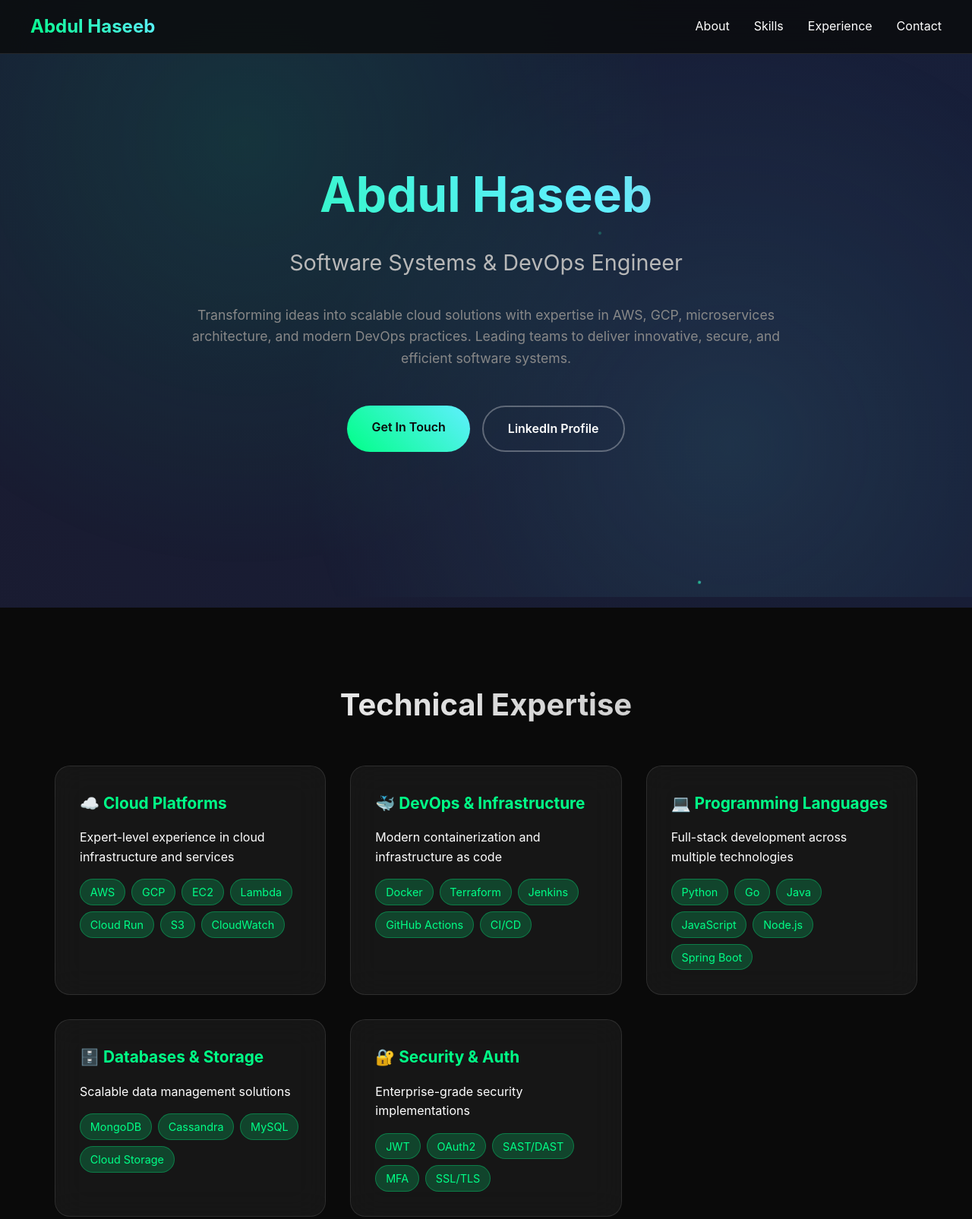
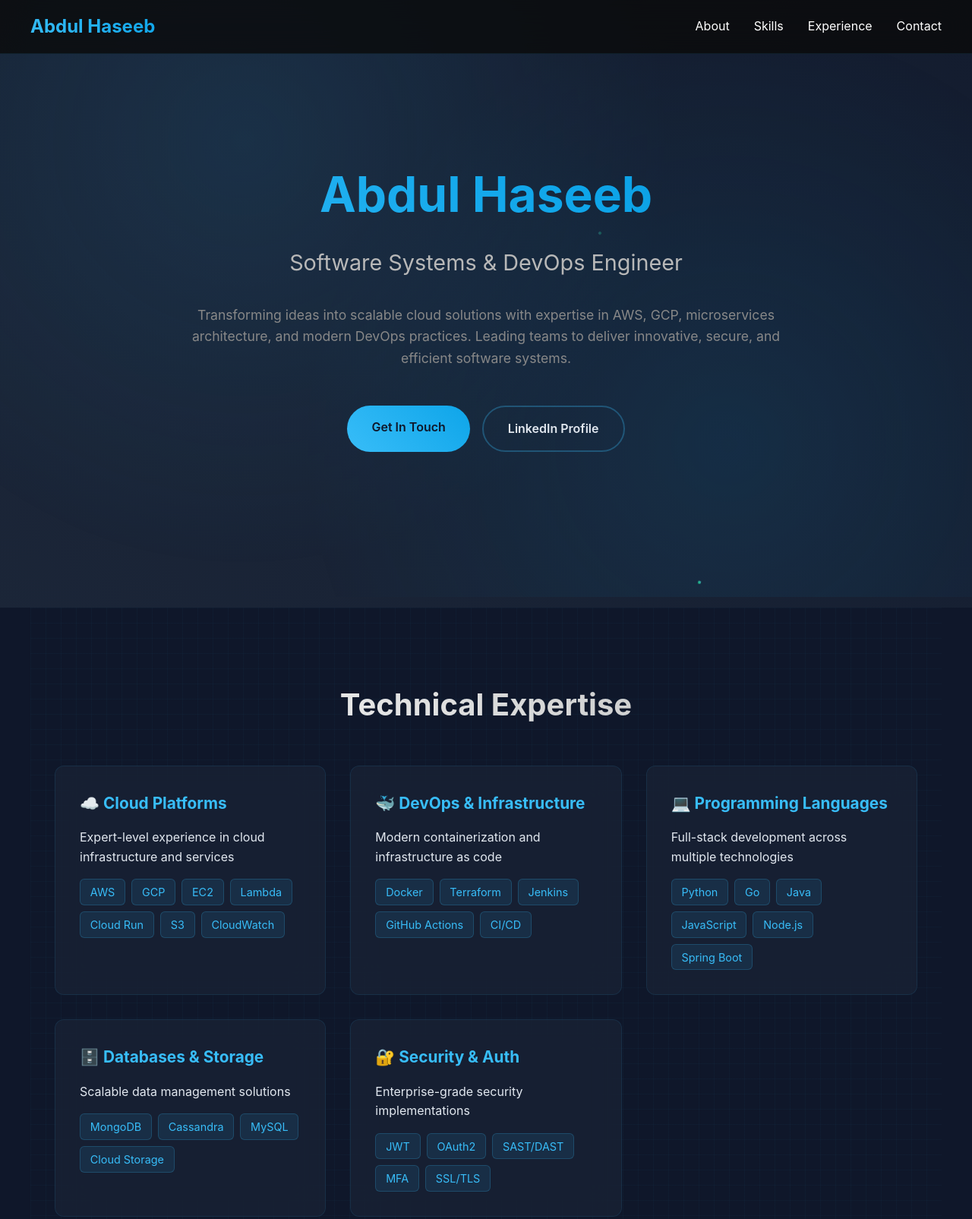
Before and after one commit to abdul-haseeb-HSB/portfolio, a plain HTML site: page index.html in a window 1280 px wide. Shown: the top 1605 px of the page at 76% size. Drawn offline with Linux system fonts and the light colour scheme.

Commit message:
Aesthatic changes

```diff
--- a/index.html
+++ b/index.html
@@ -13,8 +13,8 @@
 
         body {
             font-family: 'Inter', -apple-system, BlinkMacSystemFont, 'Segoe UI', sans-serif;
-            background: #0a0a0a;
-            color: #ffffff;
+            background: #0f172a;
+            color: #e2e8f0;
             overflow-x: hidden;
             line-height: 1.6;
         }
@@ -26,7 +26,7 @@
             left: 0;
             width: 100%;
             height: 100%;
-            background: linear-gradient(45deg, #0a0a0a, #1a1a2e, #16213e);
+            background: linear-gradient(45deg, #0f172a, #1e293b, #0f172a);
             background-size: 400% 400%;
             animation: gradientShift 15s ease infinite;
             z-index: -2;
@@ -40,8 +40,8 @@
             width: 100%;
             height: 100%;
             background-image:
-                radial-gradient(circle at 25% 25%, rgba(0, 255, 135, 0.1) 0%, transparent 50%),
-                radial-gradient(circle at 75% 75%, rgba(96, 239, 255, 0.1) 0%, transparent 50%);
+                radial-gradient(circle at 25% 25%, rgba(56, 189, 248, 0.1) 0%, transparent 50%),
+                radial-gradient(circle at 75% 75%, rgba(14, 165, 233, 0.1) 0%, transparent 50%);
             animation: float 20s ease-in-out infinite;
         }
 
@@ -61,9 +61,9 @@
             top: 0;
             width: 100%;
             padding: 1rem 2rem;
-            background: rgba(10, 10, 10, 0.8);
+            background: rgba(15, 23, 42, 0.8);
             backdrop-filter: blur(20px);
-            border-bottom: 1px solid rgba(255, 255, 255, 0.1);
+            border-bottom: 1px solid rgba(56, 189, 248, 0.1);
             z-index: 1000;
             transition: all 0.3s ease;
         }
@@ -79,7 +79,7 @@
         .logo {
             font-size: 1.5rem;
             font-weight: bold;
-            background: linear-gradient(45deg, #00ff87, #60efff);
+            background: linear-gradient(45deg, #38bdf8, #0ea5e9);
             -webkit-background-clip: text;
             -webkit-text-fill-color: transparent;
         }
@@ -98,7 +98,7 @@
         }
 
         .nav-links a:hover {
-            color: #00ff87;
+            color: #38bdf8;
         }
 
         .nav-links a::after {
@@ -108,7 +108,7 @@
             left: 0;
             width: 0;
             height: 2px;
-            background: linear-gradient(45deg, #00ff87, #60efff);
+            background: linear-gradient(45deg, #38bdf8, #0ea5e9);
             transition: width 0.3s ease;
         }
 
@@ -135,7 +135,7 @@
         .hero h1 {
             font-size: clamp(2.5rem, 6vw, 4rem);
             margin-bottom: 1rem;
-            background: linear-gradient(45deg, #00ff87, #60efff, #ff6b6b);
+            background: linear-gradient(45deg, #38bdf8, #0ea5e9, #0284c7);
             -webkit-background-clip: text;
             -webkit-text-fill-color: transparent;
             background-size: 200% 200%;
@@ -184,19 +184,19 @@
         }
 
         .btn-primary {
-            background: linear-gradient(45deg, #00ff87, #60efff);
-            color: #0a0a0a;
+            background: linear-gradient(45deg, #38bdf8, #0ea5e9);
+            color: #0f172a;
         }
 
         .btn-secondary {
             background: transparent;
-            color: #ffffff;
-            border: 2px solid rgba(255, 255, 255, 0.3);
+            color: #e2e8f0;
+            border: 2px solid rgba(56, 189, 248, 0.3);
         }
 
         .btn:hover {
             transform: translateY(-3px);
-            box-shadow: 0 15px 30px rgba(0, 255, 135, 0.3);
+            box-shadow: 0 15px 30px rgba(56, 189, 248, 0.2);
         }
 
         /* Sections */
@@ -204,6 +204,7 @@
             padding: 6rem 2rem;
             max-width: 1200px;
             margin: 0 auto;
+            position: relative;
         }
 
         .section-title {
@@ -224,11 +225,11 @@
         }
 
         .skill-category {
-            background: rgba(255, 255, 255, 0.05);
+            background: rgba(30, 41, 59, 0.5);
             padding: 2rem;
-            border-radius: 20px;
+            border-radius: 12px;
             backdrop-filter: blur(20px);
-            border: 1px solid rgba(255, 255, 255, 0.1);
+            border: 1px solid rgba(56, 189, 248, 0.1);
             transition: all 0.3s ease;
             position: relative;
             overflow: hidden;
@@ -241,7 +242,7 @@
             left: -100%;
             width: 100%;
             height: 100%;
-            background: linear-gradient(90deg, transparent, rgba(0, 255, 135, 0.1), transparent);
+            background: linear-gradient(90deg, transparent, rgba(56, 189, 248, 0.1), transparent);
             transition: left 0.5s ease;
         }
 
@@ -251,11 +252,12 @@
 
         .skill-category:hover {
             transform: translateY(-10px);
-            border-color: rgba(0, 255, 135, 0.3);
+            border-color: rgba(56, 189, 248, 0.3);
+            box-shadow: 0 10px 30px rgba(56, 189, 248, 0.1);
         }
 
         .skill-category h3 {
-            color: #00ff87;
+            color: #38bdf8;
             margin-bottom: 1rem;
             font-size: 1.3rem;
         }
@@ -268,12 +270,32 @@
         }
 
         .skill-tag {
-            background: rgba(0, 255, 135, 0.2);
-            color: #00ff87;
+            background: rgba(56, 189, 248, 0.1);
+            color: #38bdf8;
             padding: 0.3rem 0.8rem;
-            border-radius: 20px;
+            border-radius: 6px;
             font-size: 0.9rem;
-            border: 1px solid rgba(0, 255, 135, 0.3);
+            border: 1px solid rgba(56, 189, 248, 0.2);
+            position: relative;
+            overflow: hidden;
+        }
+
+        .skill-tag::before {
+            content: '>';
+            position: absolute;
+            left: -20px;
+            opacity: 0;
+            transition: all 0.3s ease;
+        }
+
+        .skill-tag:hover::before {
+            left: 8px;
+            opacity: 1;
+        }
+
+        .skill-tag:hover {
+            padding-left: 1.5rem;
+            background: rgba(56, 189, 248, 0.15);
         }
 
         /* Experience Timeline */
@@ -290,7 +312,7 @@
             transform: translateX(-50%);
             width: 2px;
             height: 100%;
-            background: linear-gradient(to bottom, #00ff87, #60efff);
+            background: linear-gradient(to bottom, #38bdf8, #0ea5e9);
         }
 
         .timeline-item {
@@ -299,11 +321,11 @@
         }
 
         .timeline-content {
-            background: rgba(255, 255, 255, 0.05);
+            background: rgba(30, 41, 59, 0.5);
             padding: 2rem;
             border-radius: 15px;
             backdrop-filter: blur(20px);
-            border: 1px solid rgba(255, 255, 255, 0.1);
+            border: 1px solid rgba(56, 189, 248, 0.1);
             width: 45%;
             position: relative;
         }
@@ -322,19 +344,19 @@
             transform: translateX(-50%);
             width: 20px;
             height: 20px;
-            background: linear-gradient(45deg, #00ff87, #60efff);
+            background: linear-gradient(45deg, #38bdf8, #0ea5e9);
             border-radius: 50%;
             border: 4px solid #0a0a0a;
             z-index: 2;
         }
 
         .timeline-content h3 {
-            color: #00ff87;
+            color: #38bdf8;
             margin-bottom: 0.5rem;
         }
 
         .timeline-content .company {
-            color: #60efff;
+            color: #0ea5e9;
             font-weight: 600;
             margin-bottom: 0.5rem;
         }
@@ -356,10 +378,10 @@
         .contact-item {
             text-align: center;
             padding: 2rem;
-            background: rgba(255, 255, 255, 0.05);
+            background: rgba(30, 41, 59, 0.5);
             border-radius: 15px;
             backdrop-filter: blur(20px);
-            border: 1px solid rgba(255, 255, 255, 0.1);
+            border: 1px solid rgba(56, 189, 248, 0.1);
             transition: all 0.3s ease;
             display: flex;
             flex-direction: column;
@@ -370,12 +392,13 @@
 
         .contact-item:hover {
             transform: translateY(-5px);
-            border-color: rgba(0, 255, 135, 0.3);
+            border-color: rgba(56, 189, 248, 0.3);
+            box-shadow: 0 10px 30px rgba(56, 189, 248, 0.1);
         }
 
         .contact-item .contact-icon {
             font-size: 2.2rem;
-            color: #00ff87;
+            color: #38bdf8;
             margin-bottom: 0.5rem;
             display: flex;
             align-items: center;
@@ -383,23 +406,23 @@
         }
 
         .contact-item a.email-link {
-            color: #60efff;
+            color: #0ea5e9;
             text-decoration: none;
             font-weight: 500;
             word-break: break-all;
             transition: color 0.3s;
         }
         .contact-item a.email-link:hover {
-            color: #00ff87;
+            color: #38bdf8;
             text-decoration: underline;
         }
 
         /* Footer */
         .footer {
-            background: rgba(10, 10, 10, 0.9);
+            background: rgba(15, 23, 42, 0.9);
             padding: 2rem;
             text-align: center;
-            border-top: 1px solid rgba(255, 255, 255, 0.1);
+            border-top: 1px solid rgba(56, 189, 248, 0.1);
         }
 
         .footer-note {
@@ -461,6 +484,45 @@
         .fade-in.visible {
             opacity: 1;
             transform: translateY(0);
+        }
+
+        /* Add terminal-like effect to skill tags */
+        .skill-tag {
+            position: relative;
+            overflow: hidden;
+        }
+
+        .skill-tag::before {
+            content: '>';
+            position: absolute;
+            left: -20px;
+            opacity: 0;
+            transition: all 0.3s ease;
+        }
+
+        .skill-tag:hover::before {
+            left: 8px;
+            opacity: 1;
+        }
+
+        .skill-tag:hover {
+            padding-left: 1.5rem;
+            background: rgba(56, 189, 248, 0.15);
+        }
+
+        /* Add code-like background to sections */
+        .section::before {
+            content: '';
+            position: absolute;
+            top: 0;
+            left: 0;
+            width: 100%;
+            height: 100%;
+            background-image:
+                linear-gradient(rgba(56, 189, 248, 0.03) 1px, transparent 1px),
+                linear-gradient(90deg, rgba(56, 189, 248, 0.03) 1px, transparent 1px);
+            background-size: 20px 20px;
+            pointer-events: none;
         }
     </style>
 </head>
```
